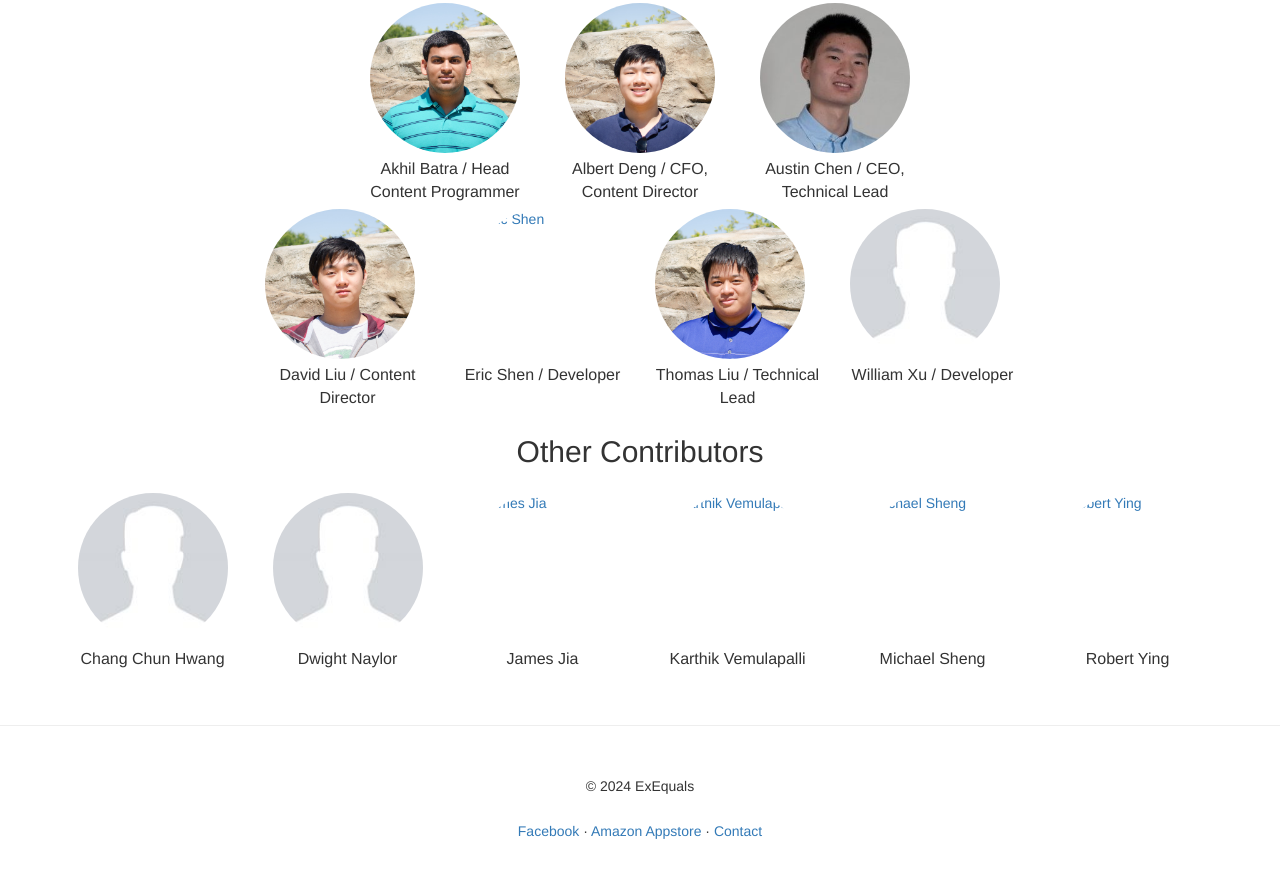
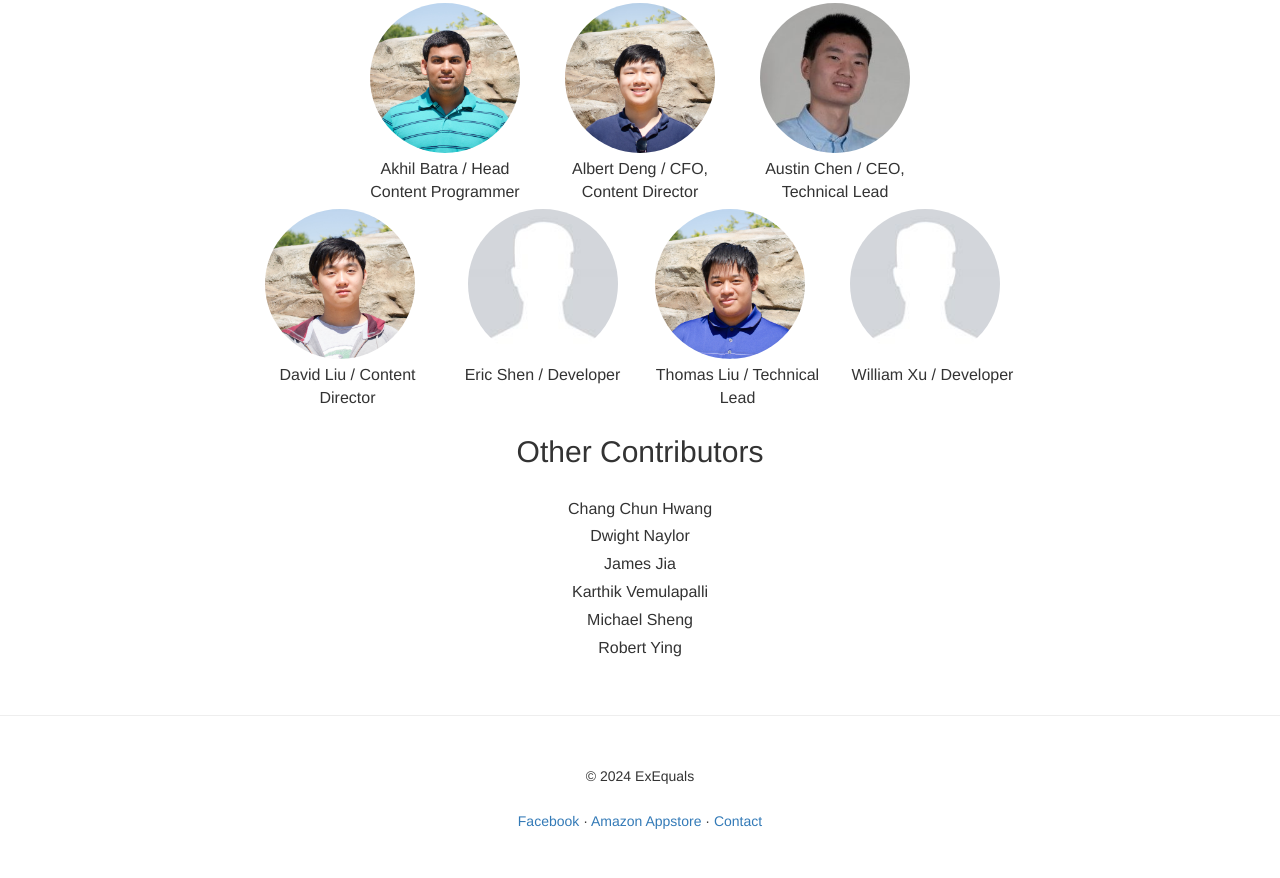
Before and after one commit to exequals/exequals.github.io, a plain HTML site: page index.html in a window 1280 px wide. Shown: the part 3284-4162 px from the top of the page. Drawn offline with nearby package versions, Linux system fonts and the light colour scheme.

Commit message:
properly update index.html

```diff
--- a/index.html
+++ b/index.html
@@ -19,14 +19,6 @@
     <link href="static/css/template.css" rel="stylesheet">
     <!-- Favicon -->
     <link rel="shortcut icon" href="/static/icon/favicon.ico">
-    <!-- Google Analytics -->
-    <script>(function(i,s,o,g,r,a,m){i['GoogleAnalyticsObject']=r;i[r]=i[r]||function(){
-      (i[r].q=i[r].q||[]).push(arguments)},i[r].l=1*new Date();a=s.createElement(o),
-      m=s.getElementsByTagName(o)[0];a.async=1;a.src=g;m.parentNode.insertBefore(a,m)
-      })(window,document,'script','//www.google-analytics.com/analytics.js','ga');
-
-      ga('create', 'UA-71920049-1', 'auto');
-      ga('send', 'pageview');</script>
   </head>
 
   <body>
@@ -209,8 +201,8 @@
           <p class="name-text">David Liu / Content Director</p>
         </div>
         <div class="col-md-2">
-          <a href="http://www.ericshen.com">
-            <img class="img-circle img-responsive img-center" alt="Eric Shen" src="static/img/team/eric.jpg" style="width: 150px; height: 150px;">
+          <a href="https://www.ericshen.com">
+            <img class="img-circle img-responsive img-center" alt="Eric Shen" src="static/img/team/template.jpg" style="width: 150px; height: 150px;">
           </a>
           <p class="name-text">Eric Shen / Developer</p>
         </div>
@@ -239,42 +231,12 @@
 
       <!-- Rows of names and pictures for contributors -->
       <div class="row about-row">
-        <div class="col-md-2">
-          <a href="https://www.linkedin.com/pub/chang-chun-hwang/5a/6a8/1a1">
-            <img class="img-circle img-responsive img-center" alt="Chang Chun Hwang" src="static/img/team/template.jpg" style="width: 150px; height: 150px;">
-          </a>
         <p class="name-text">Chang Chun Hwang</p>
-        </div>
-        <div class="col-md-2">
-          <a href="https://www.linkedin.com/pub/dwight-naylor/a0/536/651">
-            <img class="img-circle img-responsive img-center" alt="Dwight Naylor" src="static/img/team/template.jpg" style="width: 150px; height: 150px;">
-          </a>
         <p class="name-text">Dwight Naylor</p>
-        </div>
-        <div class="col-md-2">
-          <a href="http://jamesjia.com/">
-            <img class="img-circle img-responsive img-center" alt="James Jia" src="static/img/team/james.jpg" style="width: 150px; height: 150px;">
-          </a>
         <p class="name-text">James Jia</p>
-        </div>
-        <div class="col-md-2">
-          <a href="http://karthikvemulapalli.com/">
-            <img class="img-circle img-responsive img-center" alt="Karthik Vemulapalli" src="static/img/team/karthik.jpg" style="width: 150px; height: 150px;">
-          </a>
         <p class="name-text">Karthik Vemulapalli</p>
-        </div>
-        <div class="col-md-2">
-          <a href="https://www.linkedin.com/pub/michael-sheng/3a/25/77b">
-            <img class="img-circle img-responsive img-center" alt="Michael Sheng" src="static/img/team/michael.jpg" style="width: 150px; height: 150px;">
-          </a>
         <p class="name-text">Michael Sheng</p>
-        </div>
-        <div class="col-md-2">
-          <a href="http://robertying.com/about">
-            <img class="img-circle img-responsive img-center" alt="Robert Ying" src="static/img/team/robert.jpg" style="width: 150px; height: 150px;">
-          </a>
         <p class="name-text">Robert Ying</p>
-        </div>
       </div>
     </div>
 
```
Lines whose indentation alone changed are shown as unchanged.
